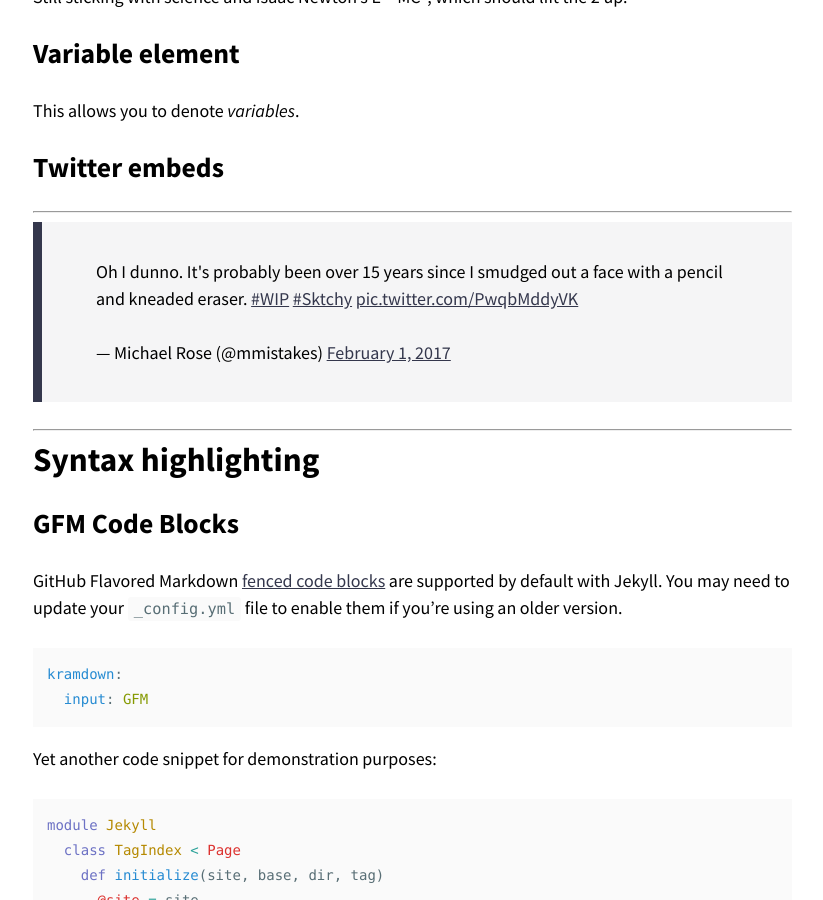
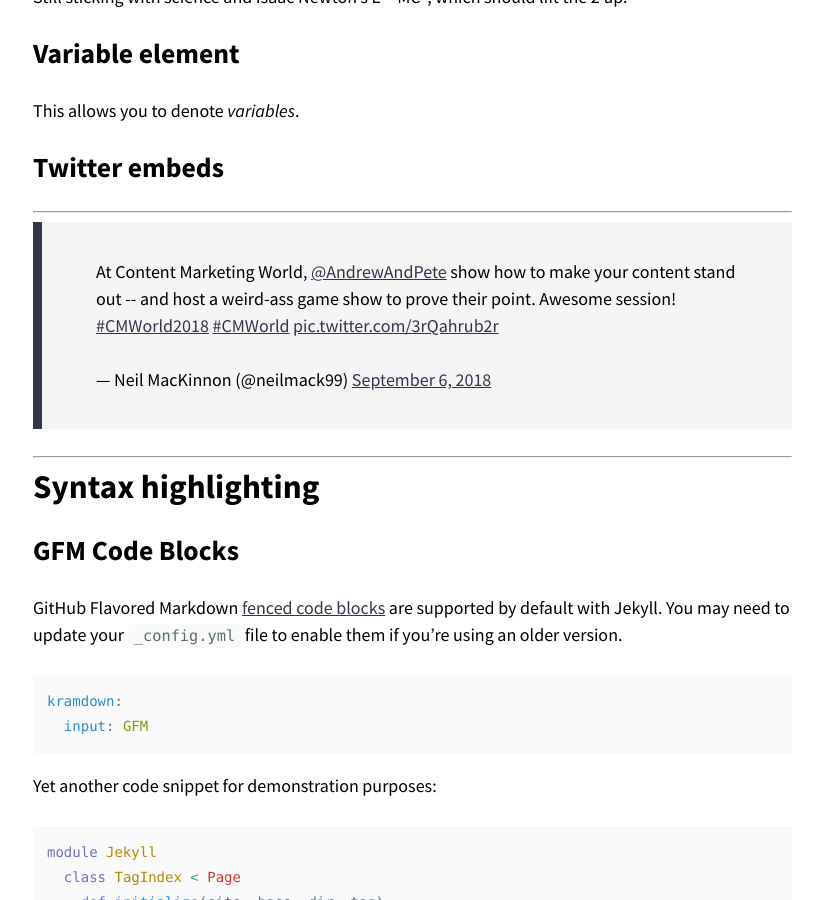
Before and after one commit to PeterGyger/stevemar.github.io, a Jekyll site: the page built from _posts/2015-01-01-markdown-cheatsheet.md, in a window 1280 px wide and 900 px high, scrolled down 7763 px. Shown: the whole window, without its empty margins (342-1165 px from the left). Built offline with Jekyll 4.4.1, drawn with Linux system fonts in a browser that asks for light colours; nearby versions of some CDN libraries; a script that is not in the unit is left out; comment, search, counter and statistics services are not loaded.

Commit message:
Update 2015-01-01-markdown-cheatsheet.md

```diff
--- a/_posts/2015-01-01-markdown-cheatsheet.md
+++ b/_posts/2015-01-01-markdown-cheatsheet.md
@@ -248,8 +248,8 @@ This allows you to denote <var>variables</var>.
 
 ---
 
-<blockquote class="twitter-tweet" data-lang="en"><p lang="en" dir="ltr">Oh I dunno. It&#39;s probably been over 15 years since I smudged out a face with a pencil and kneaded eraser. <a href="https://twitter.com/hashtag/WIP?src=hash">#WIP</a> <a href="https://twitter.com/hashtag/Sktchy?src=hash">#Sktchy</a> <a href="https://t.co/PwqbMddyVK">pic.twitter.com/PwqbMddyVK</a></p>&mdash; Michael Rose (@mmistakes) <a href="https://twitter.com/mmistakes/status/826644109670612997">February 1, 2017</a></blockquote>
-<script async src="//platform.twitter.com/widgets.js" charset="utf-8"></script>
+<blockquote class="twitter-tweet" data-lang="en"><p lang="en" dir="ltr">At Content Marketing World, <a href="https://twitter.com/AndrewAndPete?ref_src=twsrc%5Etfw">@AndrewAndPete</a> show how to make your content stand out -- and host a weird-ass game show to prove their point. Awesome session! <a href="https://twitter.com/hashtag/CMWorld2018?src=hash&amp;ref_src=twsrc%5Etfw">#CMWorld2018</a> <a href="https://twitter.com/hashtag/CMWorld?src=hash&amp;ref_src=twsrc%5Etfw">#CMWorld</a> <a href="https://t.co/3rQahrub2r">pic.twitter.com/3rQahrub2r</a></p>&mdash; Neil MacKinnon (@neilmack99) <a href="https://twitter.com/neilmack99/status/1037745018369437701?ref_src=twsrc%5Etfw">September 6, 2018</a></blockquote>
+<script async src="https://platform.twitter.com/widgets.js" charset="utf-8"></script>
 
 ---
 
```
